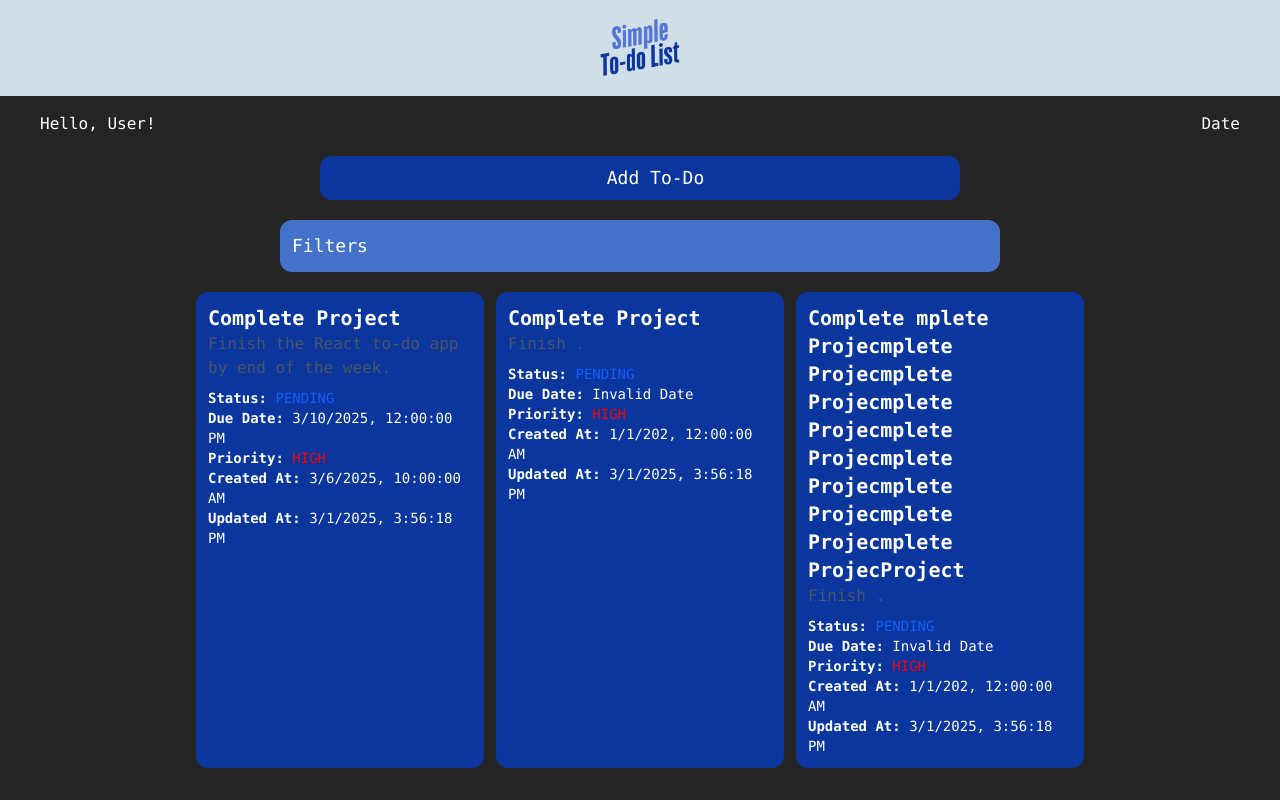
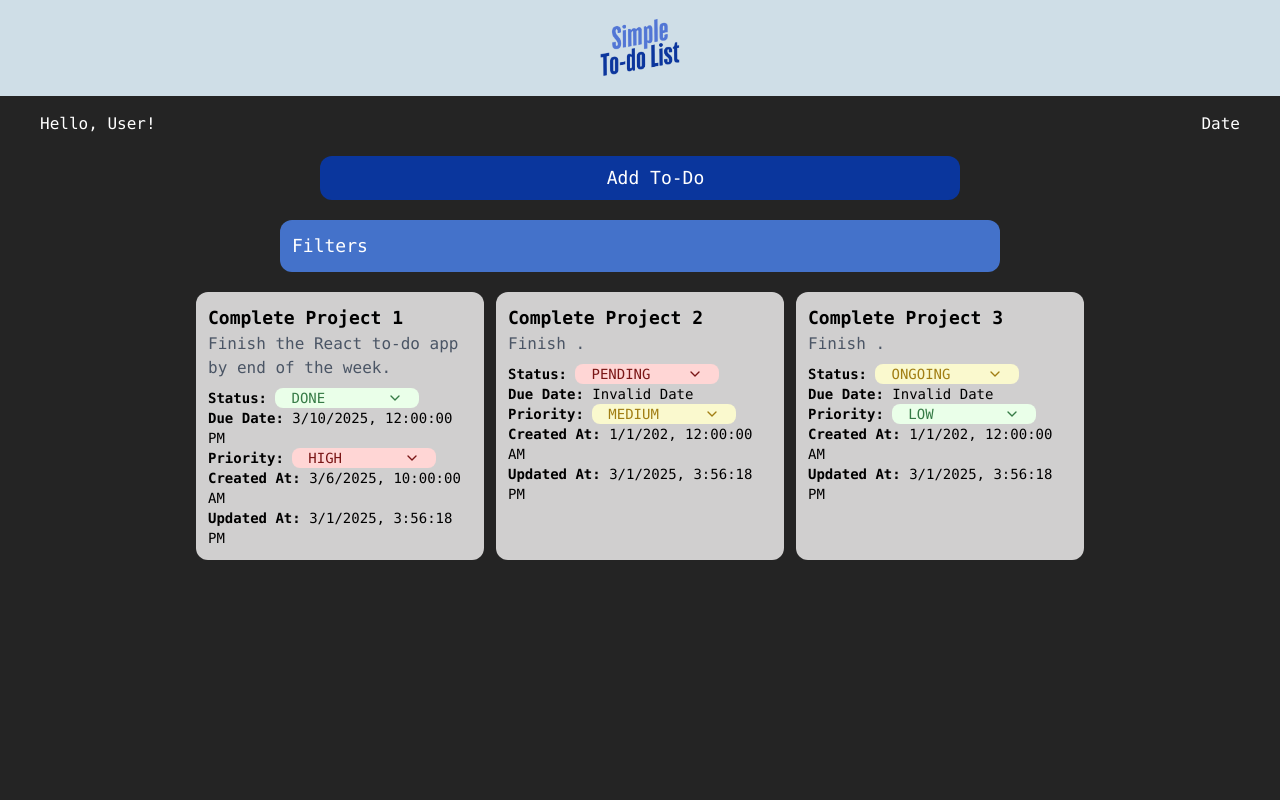
Before and after one commit to MarcLawrenceKing/todo_mern, a React (Vite) app in the folder client/: page /home in a window 1280 px wide. Built offline with nearby package versions, Linux system fonts and the light colour scheme; some icons are missing.

Commit message:
basic colored dropdown

```diff
--- /dev/null
+++ b/client/src/components/Dropdown.tsx
@@ -0,0 +1,63 @@
+import { useState, FC } from "react";
+import { ChevronDown, ChevronUp } from "lucide-react";
+
+export interface DropdownOption {
+  label: string;
+  textColor: string;
+  bgColor: string;
+}
+
+interface DropdownProps {
+  options: DropdownOption[]; // Dynamic options
+  onSelect: (option: DropdownOption) => void; // Callback when an option is selected
+  defaultValue?: DropdownOption;
+}
+
+const Dropdown: FC<DropdownProps> = ({ options, onSelect, defaultValue }) => {
+  const [isOpen, setIsOpen] = useState(false);
+  const [selected, setSelected] = useState<DropdownOption | null>(
+    defaultValue || null
+  );
+
+  const handleSelect = (option: DropdownOption) => {
+    setSelected(option);
+    onSelect(option);
+    setIsOpen(false); // Close dropdown after selection
+  };
+
+  return (
+    <div className="relative inline-block ">
+      {/* Dropdown Button */}
+      <button
+        onClick={() => setIsOpen(!isOpen)}
+        className={`flex items-center justify-between w-36 px-4 rounded-lg  ${
+          selected
+            ? `${selected.bgColor} ${selected.textColor}`
+            : "bg-gray-600 text-white"
+        } hover:opacity-80 transition`}
+      >
+        {selected ? selected.label : "None"}{" "}
+        {isOpen ? <ChevronUp size={16} /> : <ChevronDown size={16} />}
+      </button>
+
+      {/* Dropdown Menu */}
+      {isOpen && (
+        <div className="absolute left-0 -mt-2 w-36 rounded-lg z-100">
+          <ul className="py-2">
+            {options.map((option, index) => (
+              <li
+                key={index}
+                onClick={() => handleSelect(option)}
+                className={`px-4 py-2 hover:bg-gray-100 cursor-pointer transition ${option.bgColor} ${option.textColor} hover:opacity:80`}
+              >
+                {option.label}
+              </li>
+            ))}
+          </ul>
+        </div>
+      )}
+    </div>
+  );
+};
+
+export default Dropdown;
--- a/client/src/components/Filters.tsx
+++ b/client/src/components/Filters.tsx
@@ -19,9 +19,9 @@ const Filters = () => {
       >
         <p className="text-base md:text-lg"> Filters</p>
         {openFiltersSection ? (
+          <DynamicIcon name="chevron-up" size={20} />
+        ) : (
           <DynamicIcon name="chevron-down" size={20} />
-        ) : (
-          <DynamicIcon name="chevron-up" size={20} />
         )}
       </div>
 
--- a/client/src/components/LoginForm.tsx
+++ b/client/src/components/LoginForm.tsx
@@ -42,19 +42,22 @@ const LoginForm = () => {
           <button
             onClick={() => navigate("/home")}
             type="submit"
-            className=" w-full overflow-hidden bg-primary text-white p-2 rounded hover:bg-primary_light mb-6 text-base xs:text-lg "
+            className=" w-full overflow-hidden bg-primary text-white p-2 rounded hover:opacity-80 mb-6 text-base xs:text-lg "
           >
             Login
           </button>
         </form>
         <div className="flex flex-col items-center gap-2">
-          <a href="#" className="text-primary text-sm xs:text-base">
+          <a
+            href="#"
+            className="text-primary text-sm hover:opacity-80 xs:text-base"
+          >
             Forgot Password?
           </a>
           <p className="text-secondary text-xs"> ----------- OR ----------- </p>
           <button
             type="submit"
-            className=" overflow-hidden w-2/4 bg-secondary text-white p-2 rounded hover:bg-secondary_light text-sm xs:text-base"
+            className=" overflow-hidden w-2/4 bg-secondary text-white p-2 rounded hover:opacity-80 text-sm xs:text-base"
           >
             Register
           </button>
--- a/client/src/components/ToDo.tsx
+++ b/client/src/components/ToDo.tsx
@@ -1,9 +1,24 @@
 import { useState } from "react";
 import { FC } from "react";
+import Dropdown from "./Dropdown";
+import { DropdownOption } from "./Dropdown";
 
-type TodoStatus = "PENDING" | "COMPLETED" | "IN_PROGRESS";
+type TodoStatus = "PENDING" | "DONE" | "ONGOING";
 type TodoPriority = "HIGH" | "MEDIUM" | "LOW";
 
+interface TodoStatusObject {
+  status: TodoStatus;
+  label: string;
+  textColor: string;
+  bgColor: string;
+}
+
+interface TodoPriorityObject {
+  priority: TodoPriority;
+  label: string;
+  textColor: string;
+  bgColor: string;
+}
 interface TodoProps {
   title: string;
   description: string;
@@ -13,18 +28,48 @@ interface TodoProps {
   createdAt: string;
 }
 
-const getPriorityColor = (priority: TodoPriority): string => {
-  switch (priority) {
-    case "HIGH":
-      return "red";
-    case "MEDIUM":
-      return "orange";
-    case "LOW":
-      return "green";
-    default:
-      return "gray";
-  }
-};
+const todoStatuses: TodoStatusObject[] = [
+  {
+    status: "PENDING",
+    label: "PENDING",
+    textColor: "text-high-pend",
+    bgColor: "bg-high-pend-bg",
+  },
+  {
+    status: "ONGOING",
+    label: "ONGOING",
+
+    textColor: "text-med-ongo",
+    bgColor: "bg-med-ongo-bg",
+  },
+  {
+    status: "DONE",
+    label: "DONE",
+    textColor: "text-low-done",
+    bgColor: "bg-low-done-bg",
+  },
+];
+
+const todoPriorities: TodoPriorityObject[] = [
+  {
+    priority: "HIGH",
+    label: "HIGH",
+    textColor: "text-high-pend",
+    bgColor: "bg-high-pend-bg",
+  },
+  {
+    priority: "MEDIUM",
+    label: "MEDIUM",
+    textColor: "text-med-ongo",
+    bgColor: "bg-med-ongo-bg",
+  },
+  {
+    priority: "LOW",
+    label: "LOW",
+    textColor: "text-low-done",
+    bgColor: "bg-low-done-bg",
+  },
+];
 
 const ToDo: FC<TodoProps> = ({
   title,
@@ -34,32 +79,60 @@ const ToDo: FC<TodoProps> = ({
   priority,
   createdAt,
 }) => {
+  // ✅ Set default values for status & priority
+  const defaultStatus =
+    todoStatuses.find((s) => s.status === status) || todoStatuses[0];
+  const defaultPriority =
+    todoPriorities.find((p) => p.priority === priority) || todoPriorities[0];
+
+  // ✅ State for dropdown selections
+  const [selectedStatus, setSelectedStatus] = useState(defaultStatus);
+  const [selectedPriority, setSelectedPriority] = useState(defaultPriority);
+
+  // ✅ Handle selection changes
+  const handleSelectStatus = (option: DropdownOption) => {
+    const selected = todoStatuses.find((s) => s.label === option.label);
+    if (selected) {
+      setSelectedStatus(selected);
+    }
+  };
+
+  const handleSelectPriority = (option: DropdownOption) => {
+    const selected = todoPriorities.find((p) => p.label === option.label);
+    if (selected) {
+      setSelectedPriority(selected);
+    }
+  };
+
   const [updatedAt, setUpdatedAt] = useState<string>(
     new Date().toLocaleString()
   );
 
   return (
-    <div className="w-72 h-auto bg-primary text-white text-sm p-3 rounded-xl transition-all md:text-base ">
-      <h2 className="text-xl font-bold">{title}</h2>
+    <div className="w-72 h-auto bg-bgcolor2 text-black text-sm p-3 rounded-xl transition-all md:text-base ">
+      <h2 className="text-base font-bold md:text-lg">{title}</h2>
       <p className="text-gray-600">{description}</p>
 
       <div className="mt-2 text-sm">
-        <p>
+        <div>
           <strong>Status:</strong>{" "}
-          <span className="font-medium text-blue-600">{status}</span>
-        </p>
+          <Dropdown
+            options={todoStatuses}
+            onSelect={handleSelectPriority}
+            defaultValue={selectedStatus}
+          />
+        </div>
         <p>
           <strong>Due Date:</strong> {new Date(dueDate).toLocaleString()}
         </p>
-        <p>
+        <div>
           <strong>Priority:</strong>{" "}
-          <span
-            className="font-medium"
-            style={{ color: getPriorityColor(priority) }}
-          >
-            {priority}
-          </span>
-        </p>
+          <Dropdown
+            options={todoPriorities}
+            onSelect={handleSelectPriority}
+            defaultValue={selectedPriority}
+          />
+        </div>
         <p>
           <strong>Created At:</strong> {new Date(createdAt).toLocaleString()}
         </p>
--- a/client/src/index.css
+++ b/client/src/index.css
@@ -3,13 +3,21 @@
 @theme {
   --color-primary: oklch(38.26% 0.1732 263.19);
   --color-secondary: oklch(56.38% 0.1454 262.03);
-  --color-primary_light: oklch(61.33% 0.1577 269.05);
-  --color-secondary_light: oklch(76.92% 0.0996 262.66);
+  --color-accent4: oklch(61.33% 0.1577 269.05);
+  --color-accent3: oklch(76.92% 0.0996 262.66);
   --color-accent1: oklch(89.2% 0.0203 233.88);
   --color-accent2: oklch(77.76% 0.0185 8.9);
 
+  --color-low-done: oklch(52.42% 0.1082 148.99);
+  --color-low-done-bg: oklch(97.87% 0.0363 144.04);
+  --color-med-ongo: oklch(61.02% 0.1194 87.99);
+  --color-med-ongo-bg: oklch(97.21% 0.0556 106.29);
+  --color-high-pend: oklch(37.89% 0.1346 26.53);
+  --color-high-pend-bg: oklch(91.05% 0.0461 19.68);
+
   --color-bgcolor: oklch(35.23% 0 0);
-  --breakpoint-todo2: ;
+  --color-bgcolor2: oklch(85.53% 0.0011 17.18);
+
   --breakpoint-todo3: 59.375rem;
   --breakpoint-xs: 30rem;
   --breakpoint-s: 40rem;
--- a/client/src/pages/HomePage.tsx
+++ b/client/src/pages/HomePage.tsx
@@ -22,27 +22,27 @@ const HomePage = () => {
           <Filters />
           <div className="grid grid-cols-1 gap-3 md:grid-cols-2 todo3:grid-cols-3">
             <ToDo
-              title="Complete Project"
+              title="Complete Project 1"
               description="Finish the React to-do app by end of the week."
-              status="PENDING"
+              status="DONE"
               dueDate="2025-03-10T12:00:00"
               priority="HIGH"
               createdAt="2025-03-06T10:00:00"
             />
             <ToDo
-              title="Complete Project"
+              title="Complete Project 2"
               description="Finish ."
               status="PENDING"
               dueDate="2025-0"
-              priority="HIGH"
+              priority="MEDIUM"
               createdAt="202"
             />
             <ToDo
-              title="Complete mplete Projecmplete Projecmplete Projecmplete Projecmplete Projecmplete Projecmplete Projecmplete Projecmplete ProjecProject"
+              title="Complete Project 3"
               description="Finish ."
-              status="PENDING"
+              status="ONGOING"
               dueDate="2025-0"
-              priority="HIGH"
+              priority="LOW"
               createdAt="202"
             />
           </div>
```
